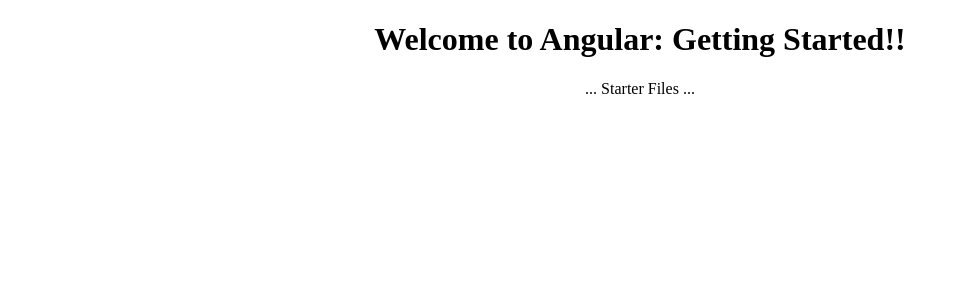
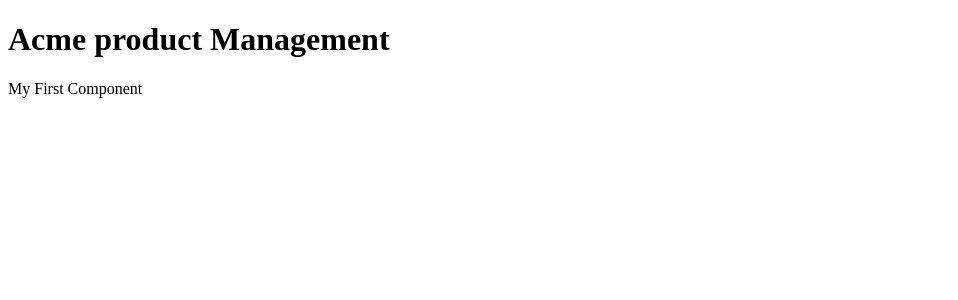
Before and after one commit to VarduhiSahakyan/angular, an Angular app: page / in a window 1280 px wide. Shown: the top 300 px of the page, without its empty margins (0-958 px from the left). Built offline with nearby package versions, Linux system fonts and the light colour scheme.

Commit message:
My First Component created

```diff
--- a/src/app/app.component.ts
+++ b/src/app/app.component.ts
@@ -1,10 +1,14 @@
-import { Component } from '@angular/core';
+import {Component} from "@angular/core";
 
 @Component({
   selector: 'pm-root',
-  templateUrl: './app.component.html',
-  styleUrls: ['./app.component.css']
+  template: `
+  <div><h1>{{pageTitle}}</h1>
+    <div>My First Component</div>
+
+  </div>
+  `
 })
 export class AppComponent {
-  title = 'Angular: Getting Started';
+  pageTitle: string = 'Acme product Management';
 }
```
